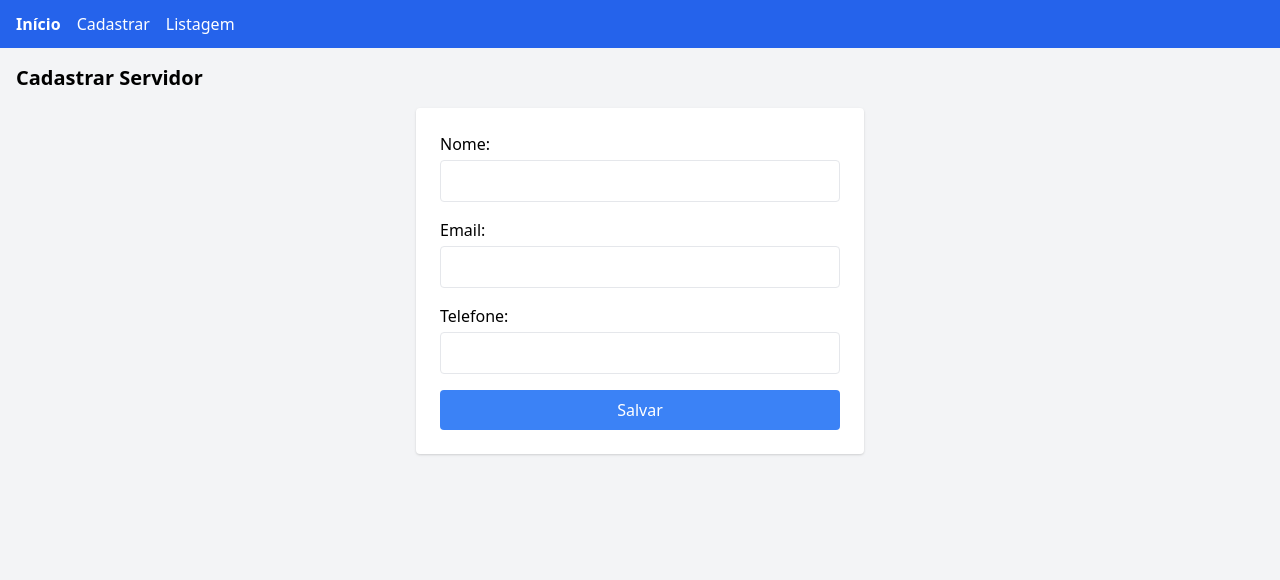
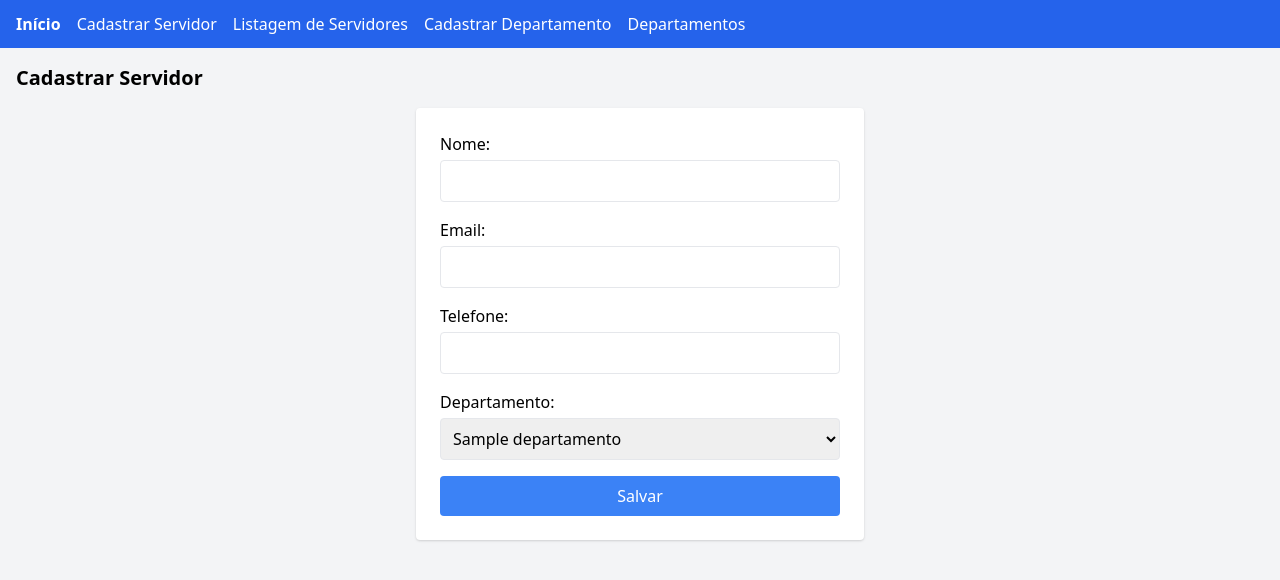
Before and after one commit to alexbrainer73/Cadastro_de_Servidores, a Flask app: page /cadastro in a window 1280 px wide. Shown: the top 580 px of the page. Run offline with Flask 3, Linux system fonts and the light colour scheme; tables that the repository leaves empty hold one stand-in row (values such as "Sample post").

Commit message:
Add department registration and configuration

```diff
--- a/app.py
+++ b/app.py
@@ -1,6 +1,7 @@
 from flask import Flask, render_template, request, redirect, url_for
 from flask_sqlalchemy import SQLAlchemy
 import os
+import config
 
 app = Flask(__name__)
 
@@ -12,11 +13,23 @@ app.config['SQLALCHEMY_TRACK_MODIFICATIONS'] = False
 
 db = SQLAlchemy(app)
 
+
+class Departamento(db.Model):
+    id = db.Column(db.Integer, primary_key=True)
+    nome = db.Column(db.String(120), nullable=False)
+    sigla = db.Column(db.String(20), nullable=False)
+    departamento_superior = db.Column(db.String(120), nullable=False, default=config.DEPARTAMENTO_SUPERIOR)
+
+    def __repr__(self):
+        return f'<Departamento {self.nome}>'
+
 class Servidor(db.Model):
     id = db.Column(db.Integer, primary_key=True)
     nome = db.Column(db.String(120), nullable=False)
     email = db.Column(db.String(120), nullable=False)
     telefone = db.Column(db.String(50), nullable=False)
+    departamento_id = db.Column(db.Integer, db.ForeignKey('departamento.id'), nullable=False)
+    departamento = db.relationship('Departamento', backref=db.backref('servidores', lazy=True))
 
     def __repr__(self):
         return f'<Servidor {self.nome}>'
@@ -32,20 +45,42 @@ def index():
 
 @app.route('/cadastro', methods=['GET', 'POST'])
 def cadastro():
+    departamentos = Departamento.query.all()
     if request.method == 'POST':
         nome = request.form['nome']
         email = request.form['email']
         telefone = request.form['telefone']
-        servidor = Servidor(nome=nome, email=email, telefone=telefone)
+        departamento_id = request.form['departamento_id']
+        servidor = Servidor(nome=nome, email=email, telefone=telefone, departamento_id=departamento_id)
         db.session.add(servidor)
         db.session.commit()
         return redirect(url_for('listagem'))
-    return render_template('cadastro.html')
+    return render_template('cadastro.html', departamentos=departamentos)
 
 @app.route('/listagem')
 def listagem():
     servidores = Servidor.query.all()
     return render_template('listagem.html', servidores=servidores)
 
+
+@app.route('/cadastro_departamento', methods=['GET', 'POST'])
+def cadastro_departamento():
+    if request.method == 'POST':
+        nome = request.form['nome']
+        sigla = request.form['sigla']
+        departamento = Departamento(nome=nome, sigla=sigla,
+                                    departamento_superior=config.DEPARTAMENTO_SUPERIOR)
+        db.session.add(departamento)
+        db.session.commit()
+        return redirect(url_for('listagem_departamentos'))
+    return render_template('cadastro_departamento.html',
+                           departamento_superior=config.DEPARTAMENTO_SUPERIOR)
+
+
+@app.route('/listagem_departamentos')
+def listagem_departamentos():
+    departamentos = Departamento.query.all()
+    return render_template('listagem_departamentos.html', departamentos=departamentos)
+
 if __name__ == '__main__':
     app.run(debug=True)
--- /dev/null
+++ b/config.py
@@ -0,0 +1 @@
+DEPARTAMENTO_SUPERIOR = "TCE-PE"
--- a/templates/base.html
+++ b/templates/base.html
@@ -10,8 +10,10 @@
     <nav class="bg-blue-600 text-white">
         <div class="container mx-auto px-4 py-3 flex space-x-4">
             <a href="{{ url_for('index') }}" class="font-semibold hover:underline">Início</a>
-            <a href="{{ url_for('cadastro') }}" class="hover:underline">Cadastrar</a>
-            <a href="{{ url_for('listagem') }}" class="hover:underline">Listagem</a>
+            <a href="{{ url_for('cadastro') }}" class="hover:underline">Cadastrar Servidor</a>
+            <a href="{{ url_for('listagem') }}" class="hover:underline">Listagem de Servidores</a>
+            <a href="{{ url_for('cadastro_departamento') }}" class="hover:underline">Cadastrar Departamento</a>
+            <a href="{{ url_for('listagem_departamentos') }}" class="hover:underline">Departamentos</a>
         </div>
     </nav>
     <div class="container mx-auto p-4 flex-grow">
--- a/templates/cadastro.html
+++ b/templates/cadastro.html
@@ -16,6 +16,14 @@
             <label class="block mb-1 font-medium">Telefone:</label>
             <input class="border rounded w-full p-2" type="text" name="telefone" required>
         </div>
+        <div>
+            <label class="block mb-1 font-medium">Departamento:</label>
+            <select class="border rounded w-full p-2" name="departamento_id" required>
+                {% for departamento in departamentos %}
+                <option value="{{ departamento.id }}">{{ departamento.nome }}</option>
+                {% endfor %}
+            </select>
+        </div>
         <button class="bg-blue-500 text-white px-4 py-2 rounded w-full" type="submit">Salvar</button>
     </form>
 </div>
--- a/templates/index.html
+++ b/templates/index.html
@@ -7,6 +7,8 @@
     <div class="space-x-4">
         <a class="bg-blue-500 text-white px-4 py-2 rounded" href="{{ url_for('cadastro') }}">Cadastrar Servidor</a>
         <a class="bg-gray-200 px-4 py-2 rounded" href="{{ url_for('listagem') }}">Listar Servidores</a>
+        <a class="bg-blue-500 text-white px-4 py-2 rounded" href="{{ url_for('cadastro_departamento') }}">Cadastrar Departamento</a>
+        <a class="bg-gray-200 px-4 py-2 rounded" href="{{ url_for('listagem_departamentos') }}">Listar Departamentos</a>
     </div>
 </div>
 {% endblock %}
--- a/templates/listagem.html
+++ b/templates/listagem.html
@@ -9,6 +9,7 @@
             <th class="py-2 px-4 border">Nome</th>
             <th class="py-2 px-4 border">Email</th>
             <th class="py-2 px-4 border">Telefone</th>
+            <th class="py-2 px-4 border">Departamento</th>
         </tr>
     </thead>
     <tbody>
@@ -17,10 +18,11 @@
             <td class="border px-4 py-2">{{ servidor.nome }}</td>
             <td class="border px-4 py-2">{{ servidor.email }}</td>
             <td class="border px-4 py-2">{{ servidor.telefone }}</td>
+            <td class="border px-4 py-2">{{ servidor.departamento.nome }}</td>
         </tr>
         {% else %}
         <tr>
-            <td class="border px-4 py-2" colspan="3">Nenhum servidor cadastrado.</td>
+            <td class="border px-4 py-2" colspan="4">Nenhum servidor cadastrado.</td>
         </tr>
         {% endfor %}
     </tbody>
```
Also changed, not shown: templates/cadastro_departamento.html (added, +22 -0 lines), templates/listagem_departamentos.html (added, +29 -0 lines), README.md.
